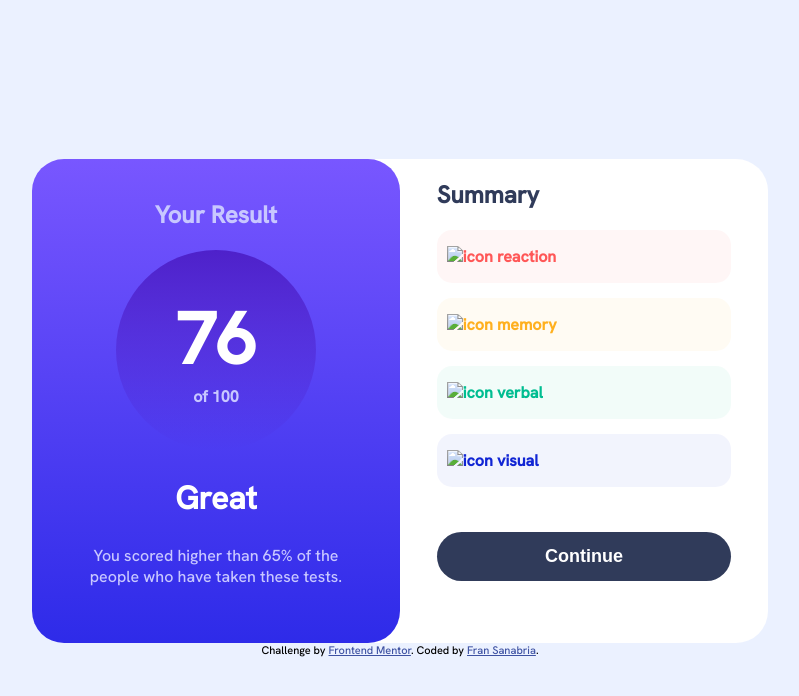
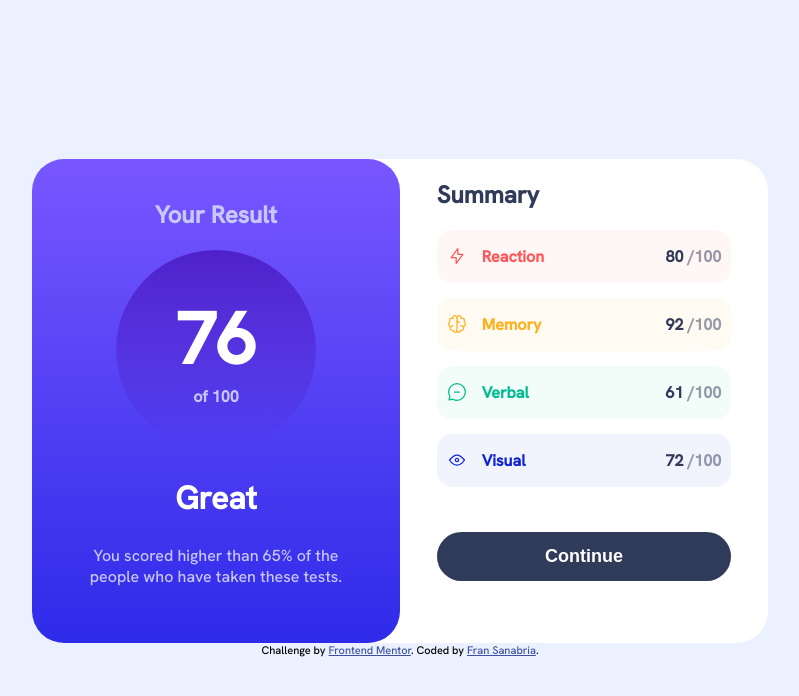
Before and after one commit to Fran-Sanabria/results-summary-component-main, a plain HTML site: page index.html in a window 1280 px wide. Shown: the whole page, without its empty margins (240-1039 px from the left). Drawn offline with Linux system fonts and the light colour scheme.

Commit message:
import issue solved

```diff
--- a/index.html
+++ b/index.html
@@ -65,7 +65,7 @@
     Challenge by <a href="https://www.frontendmentor.io?ref=challenge" target="_blank">Frontend Mentor</a>.
     Coded by <a href="#">Fran Sanabria</a>.
   </div>
-  <script type="module" src="./script.js"></script>
+  <script type="module" src="./index.js"></script>
 </body>
 
 </html>
--- a/script.js
+++ b/index.js
@@ -1,4 +1,4 @@
-import data from './data.json' assert {type: 'json'};
+import data from './data.json' with {type: 'json'};
 for (let i=0; i<data.length; i++){
     let icono = document.getElementById(`ic${[i]}`);
     let cat = document.getElementById(`cat${[i]}`)
```
